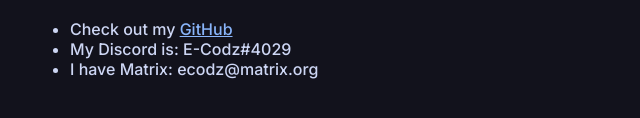
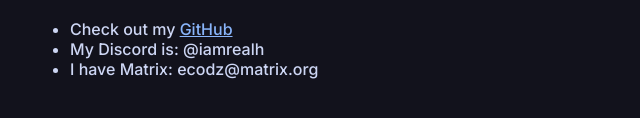
Before and after one commit to ecodz/ecodz.github.io, an Astro site: page /links in a window 1280 px wide. Shown: the part 196-314 px from the top of the page, 210-850 px from the left. Built offline with nearby package versions, Linux system fonts and the light colour scheme; Astro itself is replaced by a stand-in of ours.

Commit message:
Update links.astro

```diff
--- a/src/pages/links.astro
+++ b/src/pages/links.astro
@@ -6,7 +6,7 @@ import Base from "../layouts/Base.astro";
     <h1>Links</h1>
     <ul>
         <li>Check out my <a href="/link/github">GitHub</a></li>
-        <li>My Discord is: E-Codz#4029</li>
+        <li>My Discord is: @iamrealh</li>
         <li>I have Matrix: ecodz@matrix.org</li>
     </ul>
 </Base>
```
